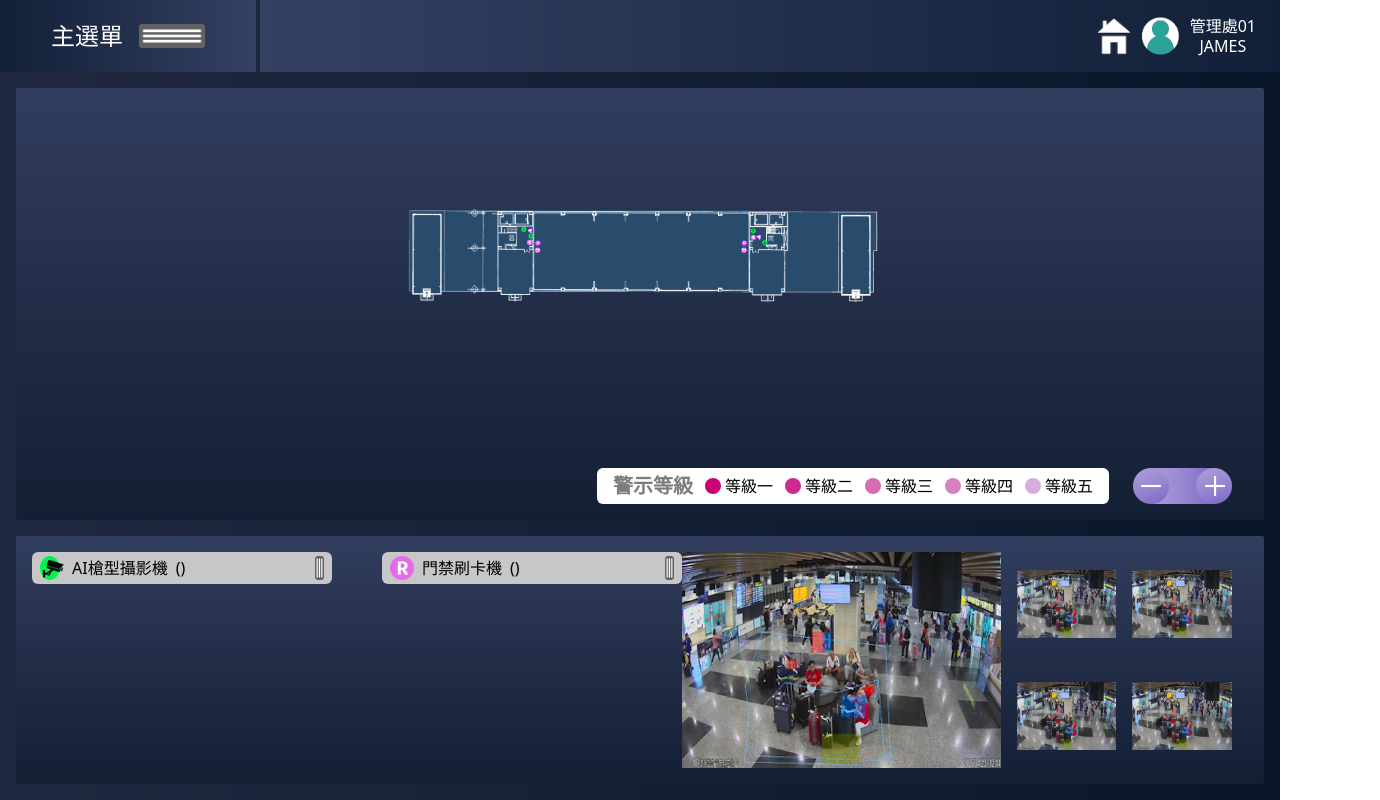
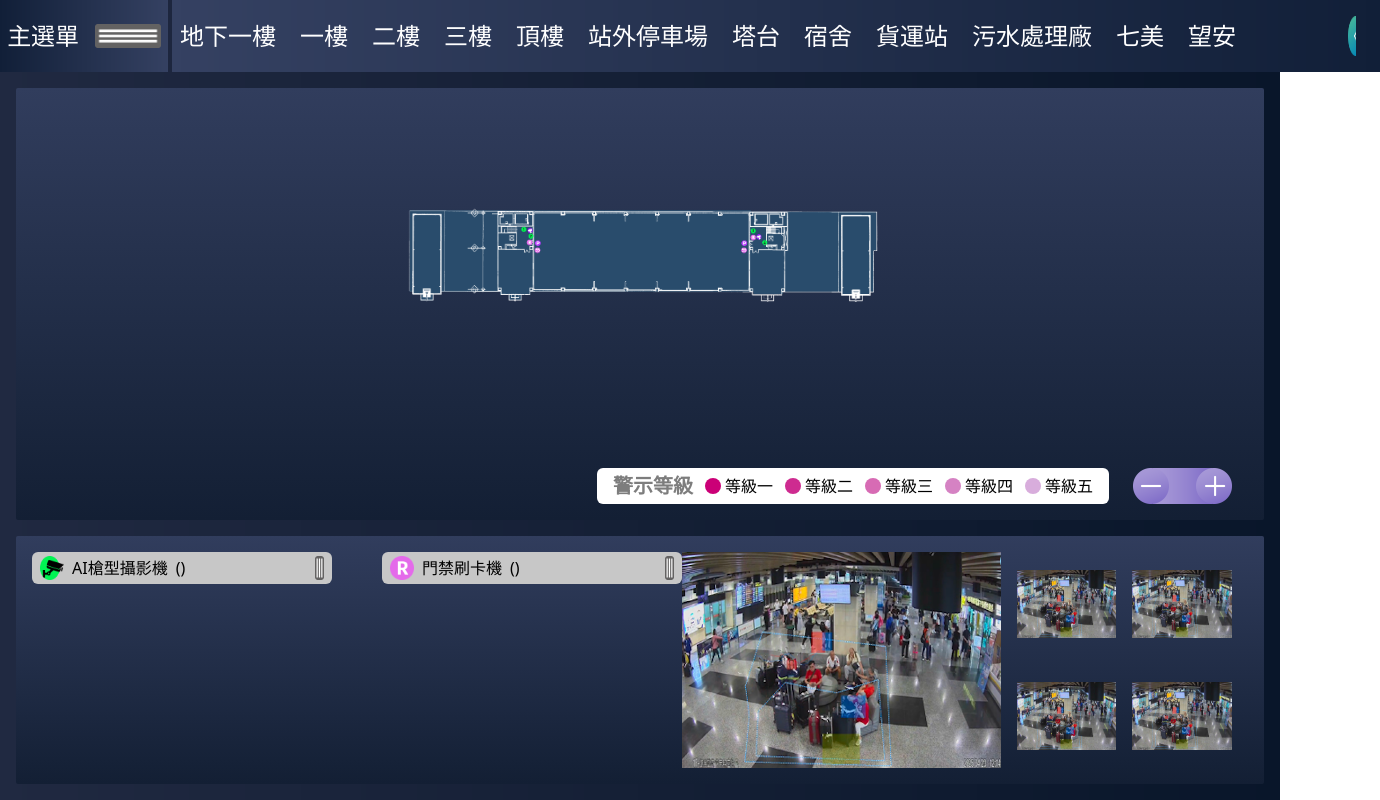
Before and after one commit to BearAndrew/penghu, a Vue app: page /map/1/1 in a window 1280 px wide. Shown: the whole page, 1380 px wide, since content can reach past the window. Built offline with nearby package versions, Linux system fonts and the light colour scheme; sample sign-in values are in the browser's storage.

Commit message:
feat: MapDataService 建立，Navbar動態導航列調整結構

```diff
--- a/src/layouts/Navbar.vue
+++ b/src/layouts/Navbar.vue
@@ -19,19 +19,17 @@
       backgroundSize: '100% 100%'
     }">
       <!-- 判斷路由 -->
-      <template v-if="isPermissionPage">
+      <template v-if="showSubNavbar">
         <!-- 權限管理內容 -->
         <div class="flex items-center justify-between w-full h-full overflow-hidden">
-          <!-- 子頁面 -->
-          <div class="flex h-full -ml-3.5">
-            <div :class="['tab-button', isCreatePage ? 'active-tab' : '']" @click="goToPage('create')">
-              新建
-            </div>
-            <div :class="['tab-button', isSettingPage ? 'active-tab' : '']" @click="goToPage('setting')">
-              設定
-            </div>
-            <div :class="['tab-button', isUpdatePage ? 'active-tab' : '']" @click="goToPage('update')">
-              修改
+          <!-- 子頁面按鈕：根據當前子導覽資料渲染 -->
+          <div class="flex h-full -ml-4">
+            <div v-for="(child, index) in currentSubNavChildren" :key="index"
+              :class="['tab-button',
+              isActiveTab(child.path) ? 'active-tab' : '']"
+              :style="{ transform: `translateX(-${index * 8}px)` }"
+              @click="goToPage(child.path)">
+              <span :class="index === 0 ? 'ml-2' : ''">{{ child.label }}</span>
             </div>
           </div>
 
@@ -79,11 +77,27 @@
 
 
 <script>
+import MapDataService from '@/shared/services/MapDataService';
+
+
 export default {
   name: 'NavbarMenu',
   data() {
     return {
-      showMenu: false
+      showMenu: false,
+      subNavbar: [
+        {
+          path: '/permission-management',
+          children: [
+            { label: '新建', path: 'create' },
+            { label: '設定', path: 'setting' },
+            { label: '修改', path: 'update' },
+          ]
+        },
+        {
+          path: '/map',
+        }
+      ]
     };
   },
   methods: {
@@ -103,22 +117,39 @@ export default {
     goDashboard() {
       this.$router.push('/')
     },
-    goToPage(page) {
-      this.$router.push(`/permission-management/${page}`);
-    }
+    goToPage(childPath) {
+      const base = this.matchedSubNav?.path || '';
+      this.$router.push(`${base}/${childPath}`);
+    },
+    isActiveTab(childPath) {
+      const base = this.matchedSubNav?.path || '';
+      return this.$route.path === `${base}/${childPath}`;
+    },
   },
   computed: {
-    isPermissionPage() {
-      return this.$route.path.includes('/permission-management');
+    showSubNavbar() {
+      return !!this.matchedSubNav;
     },
-    isCreatePage() {
-      return this.$route.path === '/permission-management/create';
+    matchedSubNav() {
+      return this.subNavbar.find(nav => this.$route.path.startsWith(nav.path));
     },
-    isSettingPage() {
-      return this.$route.path === '/permission-management/setting';
+    currentSubNavChildren() {
+      if (!this.matchedSubNav || !Array.isArray(this.matchedSubNav.children)) {
+        return [];
+      }
+      return this.matchedSubNav.children || [];
     },
-    isUpdatePage() {
-      return this.$route.path === '/permission-management/update';
+  },
+  created() {
+    const maps = MapDataService.getAllMaps();
+    const mapChildren = maps.map((mapItem, index) => ({
+      label: mapItem.title,
+      path: String(index + 1)
+    }));
+
+    const mapNav = this.subNavbar.find(item => item.path === '/map');
+    if (mapNav) {
+      mapNav.children = mapChildren;
     }
   },
   mounted() {
@@ -132,11 +163,11 @@ export default {
 
 <style scoped>
 .tab-button {
-  @apply flex items-center text-white text-[36px] px-8 h-full cursor-pointer relative;
+  @apply flex items-center text-white text-[24px] whitespace-nowrap px-4 h-full cursor-pointer relative;
 }
 
 .active-tab {
   @apply bg-gradient-to-r from-[#47b69a] to-[#0287b9];
-  clip-path: polygon(0% 100%, 10% 0%, 100% 0%, 90% 100%);
+  clip-path: polygon(0% 100%, 1rem 0%, 100% 0%, calc(100% - 1rem) 100%);
 }
 </style>
--- a/src/pages/map/MapLayout.vue
+++ b/src/pages/map/MapLayout.vue
@@ -18,6 +18,7 @@
 <script>
 import MapComponent from './components/Map.vue';
 import MapInfoComponent from './components/Info.vue';
+import MapDataService from '@/shared/services/MapDataService';
 
 export default {
   name: 'MapPage',
@@ -27,7 +28,13 @@ export default {
   },
   data() {
     return {
+      mapDataList: []
     };
   },
+  created() {
+    this.mapDataList = MapDataService.getAllMaps();
+    console.log('Map data list:', JSON.stringify(this.mapDataList));
+    // console.log('Map data list:', this.mapDataList);
+  }
 }
 </script>
--- /dev/null
+++ b/src/shared/services/MapDataService.js
@@ -0,0 +1,20 @@
+const requireJson = require.context('../data/map', false, /\.json$/);
+
+const mapDataArray = requireJson
+  .keys()
+  .sort((a, b) => {
+    const numA = parseInt(a.match(/\d+/)?.[0] || 0, 10);
+    const numB = parseInt(b.match(/\d+/)?.[0] || 0, 10);
+    return numA - numB;
+  })
+  .map(fileName => {
+    const data = requireJson(fileName);
+    return data.default || data;
+  });
+
+
+export default {
+  getAllMaps() {
+    return mapDataArray;
+  }
+};
```
